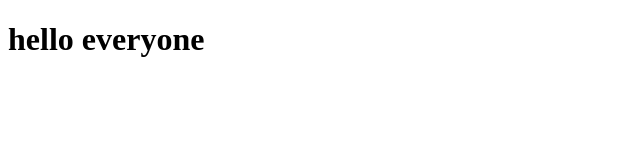
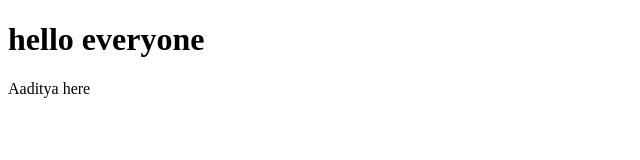
Before and after one commit to AadityaNitin/github_demo, a plain HTML site: page index.html in a window 1280 px wide. Shown: the whole page, without its empty margins (0-640 px from the left). Drawn offline with Linux system fonts and the light colour scheme.

Commit message:
Added intro

```diff
--- a/index.html
+++ b/index.html
@@ -8,5 +8,6 @@
 </head>
 <body>
     <h1>hello everyone</h1>
+    <p>Aaditya here</p>
 </body>
 </html>
```
